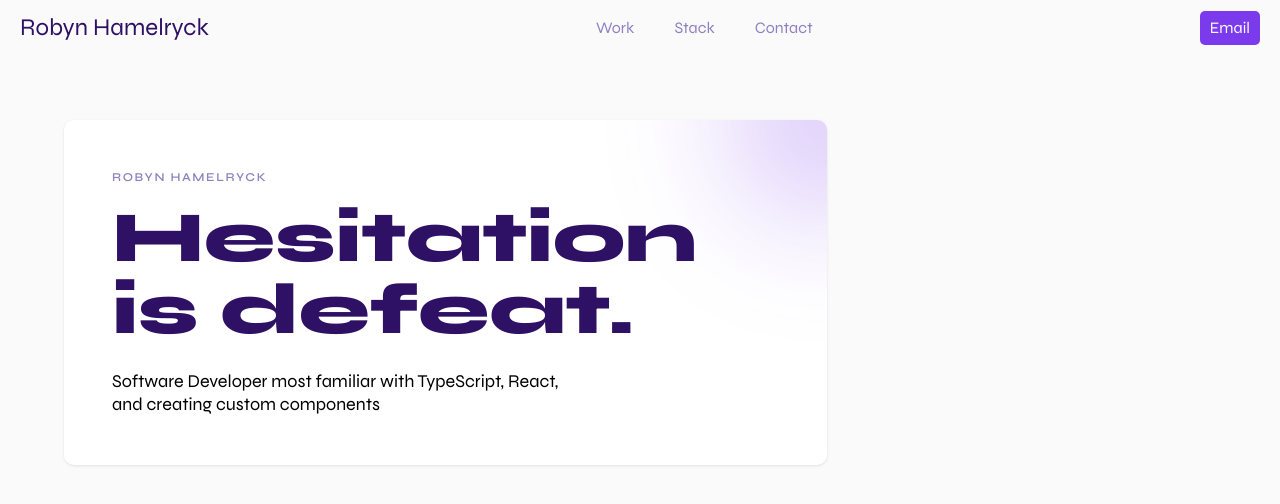
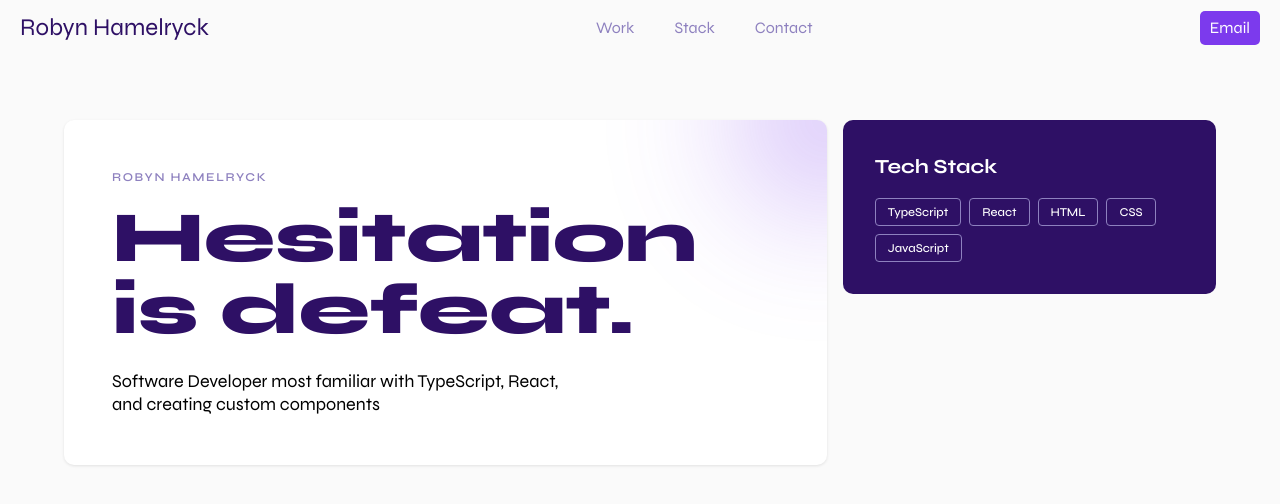
Before and after one commit to FormOfShred/portfolio, a React app: page / in a window 1280 px wide. Shown: the top 504 px of the page. Built offline with nearby package versions, Linux system fonts and the light colour scheme; the HTML template or start-up script is replaced by a standard one.

Commit message:
[TECHSTACKCARD] implement TechStackCard  - title  - techs

```diff
--- /dev/null
+++ b/src/components/Masonry/components/TechStackCard/index.module.css
@@ -0,0 +1,42 @@
+.Card {
+  padding: calc(var(--spacing) * 6);
+
+  border: 1px solid color-mix(var(--purple-dark) 30%, transparent);
+  border-radius: 10px;
+
+  display: flex;
+  flex-direction: column;
+  justify-content: space-between;
+
+  grid-row: span 1 / span 1;
+  grid-column: span 12 / span 12;
+
+  background-color: var(--purple-dark);
+
+  color: white;
+}
+
+.Title {
+  font-weight: 700;
+  font-size: 1.25rem;
+}
+
+.Tech {
+  border: 1px solid var(--purple-light);
+  border-radius: 0.25rem;
+
+  background-color: color-mix(var(--purple-dark) 90%, white);
+
+  font-size: 0.75rem;
+  font-weight: 500;
+
+  padding: calc(var(--spacing) * 1) calc(var(--spacing) * 3);
+}
+
+@media (min-width: 64rem) {
+  .Card {
+    grid-column: span 4 / span 4;
+
+    padding: calc(var(--spacing) * 8);
+  }
+}
--- /dev/null
+++ b/src/components/Masonry/components/TechStackCard/index.tsx
@@ -0,0 +1,31 @@
+import styles from "./index.module.css";
+
+const TECH_STACK = [
+  "TypeScript",
+  "React",
+  "HTML",
+  "CSS",
+  "JavaScript"
+]
+
+const TechStackCard = () => {
+  return (
+    <div
+      className={styles.Card}
+    >
+      <span className={styles.Title}>Tech Stack</span>
+      <div className="mt-4 flex flex-wrap gap-2">
+        {TECH_STACK.map((tech) => (
+          <span
+            key={tech}
+            className={styles.Tech}
+          >
+            {tech}
+          </span>
+        ))}
+      </div>
+    </div>
+  )
+}
+
+export default TechStackCard;
--- a/src/components/Masonry/index.tsx
+++ b/src/components/Masonry/index.tsx
@@ -1,4 +1,5 @@
 import HeroCard from "./components/HeroCard";
+import TechStackCard from "./components/TechStackCard";
 
 const Masonry = () => {
   return (
@@ -6,6 +7,7 @@ const Masonry = () => {
       className="grid w-full max-w-6xl grid-cols-12 gap-4 auto-rows-min"
     >
       <HeroCard />
+      <TechStackCard />
     </div>
   )
 }
```
Also changed, not shown: src/components/Masonry/components/HeroCard/index.module.css (renamed from src/components/Masonry/components/index.module.css), src/components/Masonry/components/HeroCard/index.tsx (renamed from src/components/Masonry/components/HeroCard.tsx).
